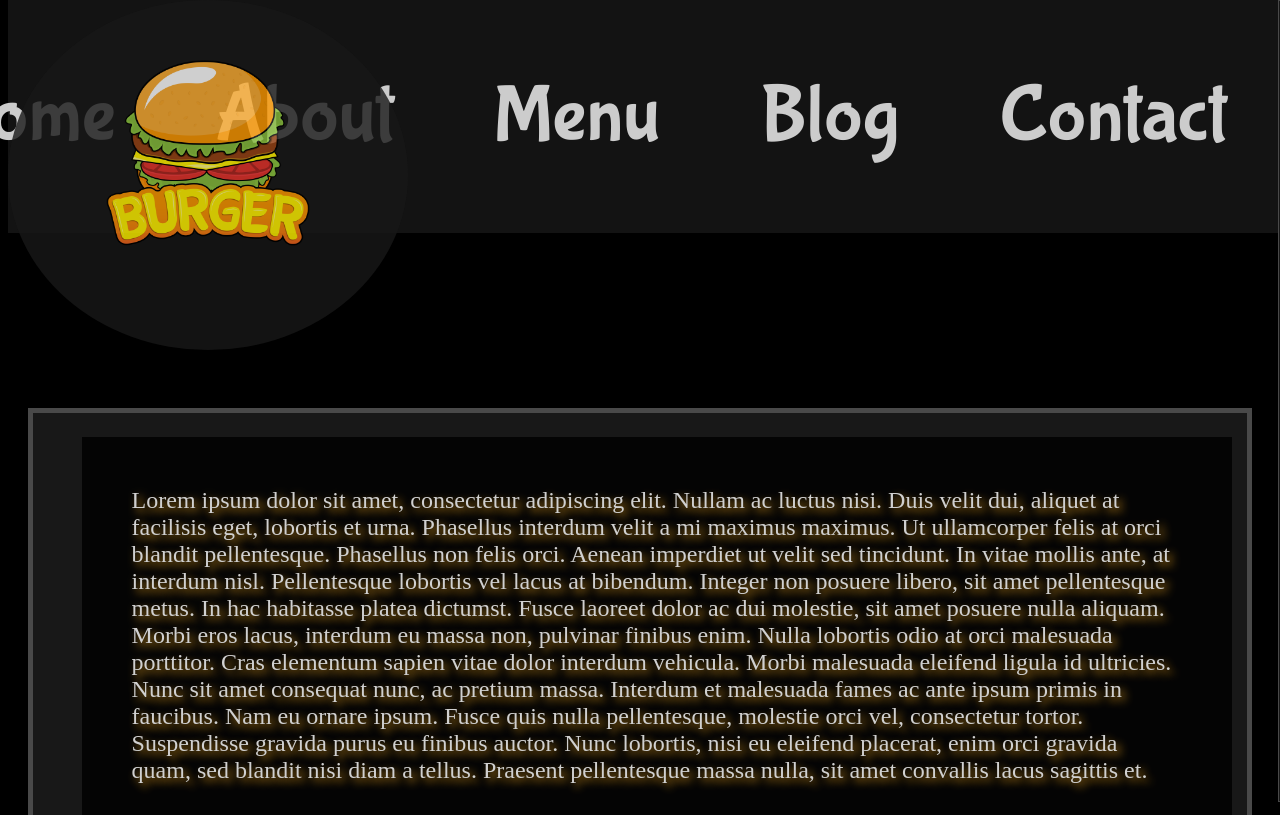
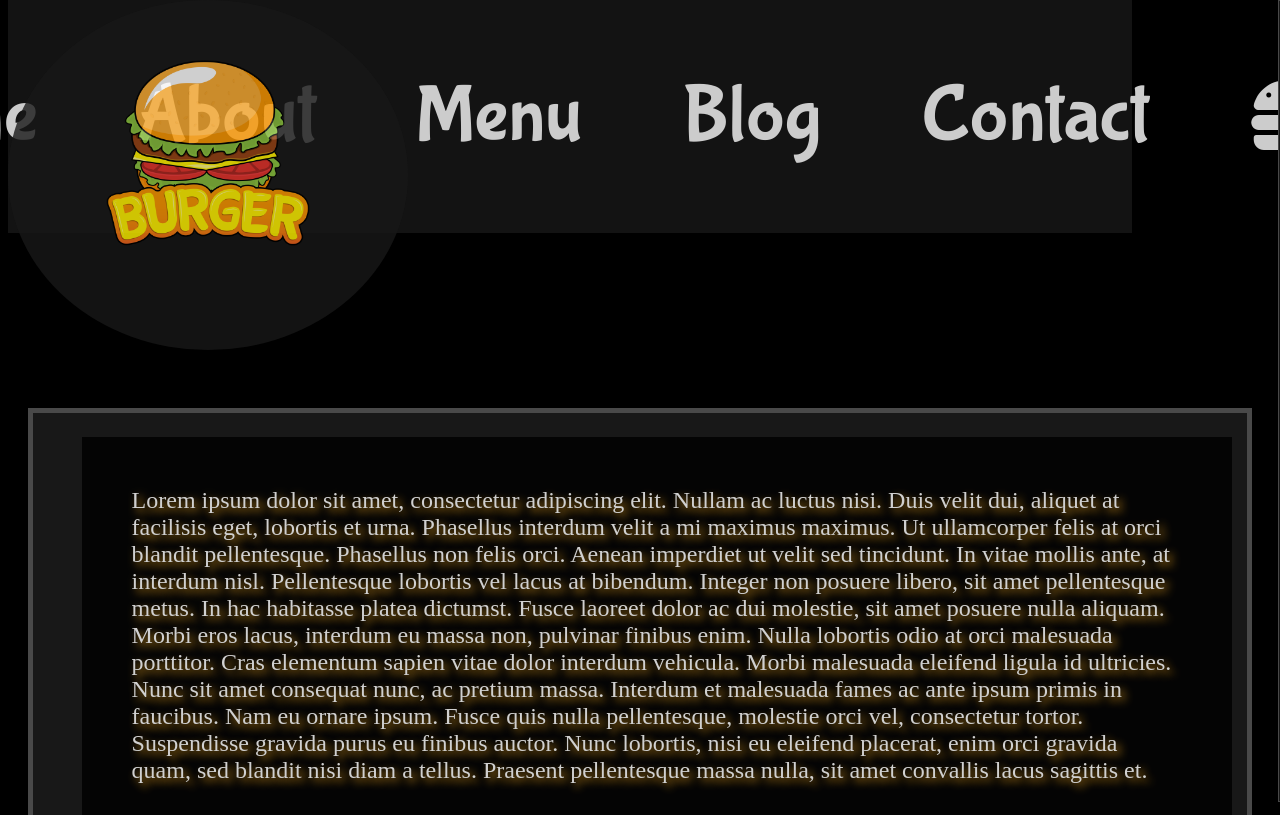
Before and after one commit to shanon-richet/burgers-shop, a website: page public/index.html in a window 1280 px wide. Shown: the top 815 px of the page. Drawn offline with Linux system fonts and the light colour scheme; no server answers.

Commit message:
Update style.css

```diff
--- a/public/style.css
+++ b/public/style.css
@@ -48,20 +48,19 @@ table, footer, #contacts input, textarea, #contacts label {
 }
 
 /* WIDTH */
-#nav-header, #item, #section-payment, footer {
+#item, #section-payment, footer {
     width: 100%;
 }
 #about, #menu-items h2, .items, #text, #contacts {
     width: 96%;
 }
-#item div, #submit, #div-quantity, #form-payment {
+#nav-header, #item div, #submit, #div-quantity, #form-payment {
     width: 80%;
 }
 
 /* BORDER */
 #about {
     border: 5px solid #494949;
-
 }
 
 
@@ -82,6 +81,8 @@ table, #add img, #text article {
     top: 0;
     position: fixed;
     padding-block: 60px;
+    padding-left: 50px;
+    padding-right: 50px;
     background-color: #181818;
 }
 
```
